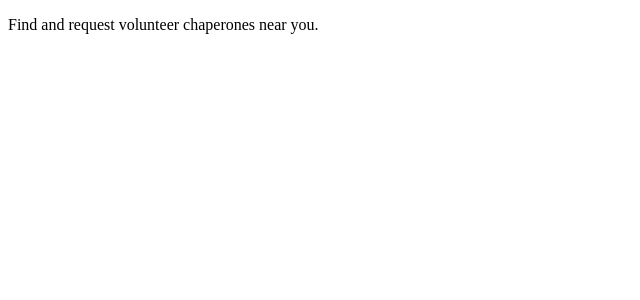
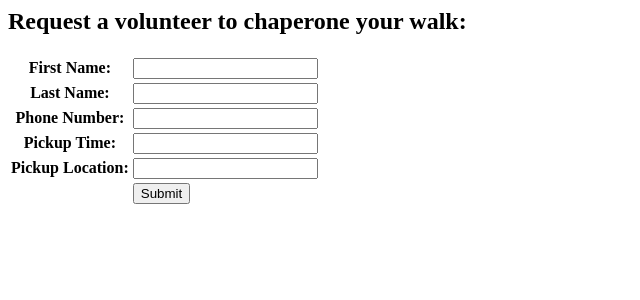
Before and after one commit to tschachner28/WalkTogether, a Django app: page / in a window 1280 px wide. Shown: the top 300 px of the page, without its empty margins (0-640 px from the left). Run offline with Django 3.2, Linux system fonts and the light colour scheme.

Commit message:
added volunteer request form

```diff
--- a/WalkTogether/urls.py
+++ b/WalkTogether/urls.py
@@ -15,9 +15,10 @@ Including another URLconf
 """
 from django.contrib import admin
 from django.urls import path
-from webapp import views
+from webapp import views, searchpage
 
 urlpatterns = [
-    path('', views.searchpage, name='searchpage'),
+    #path('', views.searchpage, name='searchpage'),
+    path('', searchpage.submission),
     path('admin/', admin.site.urls),
 ]
--- a/templates/searchpage.html
+++ b/templates/searchpage.html
@@ -1,3 +1,4 @@
+<!--
 <!DOCTYPE html>
 <html lang="en">
 <head>
@@ -9,3 +10,67 @@
 
 </body>
 </html>
+-->
+{% if submitted %}
+   <p class="success">
+     Your submission was successful.
+   </p>
+    <!--
+    <p class="success">
+     You have been matched with Volunteer.objects.get(id=vid)
+   </p>
+   -->
+    <script>
+        var current_url = window.location.href;
+        //var vol_id_ind = current_url.indexOf("vid");
+        //var vol_id = current_url.substring(vol_id_ind);
+        //var all_volunteers = list(Volunteer.objects.all());
+        var vol_name_start_ind = current_url.indexOf("vname") + 6;
+        var pickup_loc_start_ind = current_url.indexOf("pickuploc") + 10;
+        var pickup_time_start_ind = current_url.indexOf("pickuptime") + 11;
+        var vol_name = current_url.substring(vol_name_start_ind, pickup_loc_start_ind-11);
+        var decoded_vol_name = decodeURIComponent(vol_name);
+        var encoded_pickup_loc = current_url.substring(pickup_loc_start_ind, pickup_time_start_ind-12);
+        var decoded_pickup_loc = decodeURIComponent(encoded_pickup_loc);
+        var pickup_loc = decoded_pickup_loc.split('+').join(' ');
+        //var decoded_pickup_loc = decodeURIComponent((pickup_loc+'').replace(/\+/g, '%20'));
+        var encoded_pickup_time = current_url.substring(pickup_time_start_ind);
+        var decoded_pickup_time = decodeURIComponent(encoded_pickup_time);
+        var pickup_time = decoded_pickup_time.split("%3A").join(":");
+        pickup_time = pickup_time.split("+").join(" ").substring(0,19);
+        /*
+        for (var i = 0; i < all_volunteers.length; i++)
+        {
+            if (str(all_volunteers[i].id).equals(vol_id)) {
+                document.write("You have been matched with " + all_volunteers[i].first_name);
+                break;
+            }
+            else if (i == all_volunteers.length - 1) {
+                document.write("No volunteers near your location have been found.");
+                break;
+            }
+        } */
+        /*
+        if (decoded_vol_name.equals('none')) {
+            document.write("You have been matched with " + decoded_vol_name + ", who will meet you at " + decodeURIComponent(pickup_loc) + " on " + pickup_time + ".");
+        }
+        else {
+            document.write("Unfortunately, there are no volunteers available for the location and time you specified.")
+        } */
+        document.write("Your volunteer chaperone is " + decoded_vol_name + ", who will meet you at " + pickup_loc + " on " + pickup_time + ".");
+    </script>
+
+ {% else %}
+   <h2>Request a volunteer to chaperone your walk: </h2>
+
+   <form action="" method="post" novalidate>
+   <table>
+     {{ form.as_table }}
+     <tr>
+       <td>&nbsp;</td>
+       <td><input type="submit" value="Submit"></td>
+     </tr>
+   </table>
+   {% csrf_token %}
+   </form>
+ {% endif %}
--- a/webapp/admin.py
+++ b/webapp/admin.py
@@ -5,7 +5,7 @@ from django.db import models
 
 class SiteAdmin(admin.ModelAdmin):
     #fields = ["first_name", "last_name", "student_id", "email", "grade", "submitted", "submitted_date", "stress_rating", "daily_ratings"]
-    fields = ["first_name", "last_name", "location"]
+    fields = ["first_name", "last_name", "location", "times_available", "phone_number"]
 
     formfield_overrides = {models.TextField: {'widget': TinyMCE()}}
 
--- a/webapp/models.py
+++ b/webapp/models.py
@@ -4,6 +4,10 @@ class Volunteer(models.Model):
     first_name = models.CharField(max_length=20)
     last_name = models.CharField(max_length=20)
     location = models.CharField(max_length=100)
+    #times_available = models.CharField(max_length=300, default='N/A') # format: start_datetime1, end_datetime1; start_datetime2, end_datetime2; etc.
+    #phone_number = models.IntegerField(default=-1)
+    times_available = models.TextField(max_length=300)  # format: start_datetime1, end_datetime1; start_datetime2, end_datetime2; etc.
+    phone_number = models.IntegerField()
 
     def __str__(self):  # overrides the string method
         return str(self.first_name + ' ' + self.last_name)
--- a/webapp/searchpage.py
+++ b/webapp/searchpage.py
@@ -8,6 +8,7 @@ from django.core.exceptions import ObjectDoesNotExist
 from django.contrib.sessions.models import Session
 from django.contrib.auth.models import User
 from django.http import HttpResponseRedirect, HttpResponse
+import urllib.parse
 
 
 class SignupForm(forms.Form):
@@ -16,9 +17,45 @@ class SignupForm(forms.Form):
     # current fields
     first_name = forms.CharField(max_length=20, label='First Name')
     last_name = forms.CharField(max_length=20, label='Last Name')
-    phone_number = forms.IntegerField()
-    pickup_time = forms.DateTimeField()
+    phone_number = forms.IntegerField(label='Phone Number')
+    pickup_time = forms.DateTimeField(label='Pickup Time')
     pickup_loc = forms.CharField(max_length=100, label='Pickup Location')
+
+
+def submission(request):
+    submitted = False
+    if request.method == 'POST':
+        form = SignupForm(request.POST)
+        volunteer_match = None
+        cd = None
+        if form.is_valid():
+            #form.save()
+            cd = form.cleaned_data
+            all_volunteers = Volunteer.objects.all()
+
+            print(all_volunteers)
+
+            for vol in all_volunteers:
+                if calc_distance(cd['pickup_loc'], vol.location) <= 10: # match with volunteer located <= 10 miles away
+                    volunteer_match = vol
+                    break
+
+        #return HttpResponseRedirect('/?submitted=True')
+        vol_id = str(volunteer_match.id) if volunteer_match != None else 'none'
+        vol_name = str(volunteer_match.first_name)if volunteer_match != None else 'none'
+        #return HttpResponseRedirect('/?submitted=True&vid=' + vol_id + '&vname=' + vol_name + '&loc=' + cd['pickup_loc'] + '&time=' + cd['pickup_time'])
+        query = {"vid": vol_id, "vname": vol_name, "pickuploc": cd['pickup_loc'], "pickuptime": cd['pickup_time']}
+        return HttpResponseRedirect('/?submitted=True&' + urllib.parse.urlencode(query))
+
+    else:
+        form = SignupForm()
+        if 'submitted' in request.GET:
+            submitted = True
+
+    return render(request,
+                  'searchpage.html',
+                  {'form': form, 'submitted': submitted}
+                  )
 
 
 # Params: loc1 and loc2, both of which are addresses represented as strings
--- a/webapp/views.py
+++ b/webapp/views.py
@@ -1,4 +1,6 @@
 from django.shortcuts import render
+from .models import Volunteer
 
 def searchpage(request):
-    return render(request=request, template_name='searchpage.html', context={"searchpage": searchpage})
+    #return render(request=request, template_name='searchpage.html', context={"searchpage": searchpage})
+    return render(request=request, template_name='searchpage.html', context={"Volunteer": Volunteer.objects.all})
```
Also changed, not shown: db.sqlite3, webapp/migrations/0001_initial.py, webapp/migrations/0002_auto_20210319_1540.py (added), webapp/migrations/0003_auto_20210319_1540.py (added), webapp/migrations/0004_auto_20210319_1541.py (added), webapp/migrations/0005_auto_20210319_1542.py (added).
